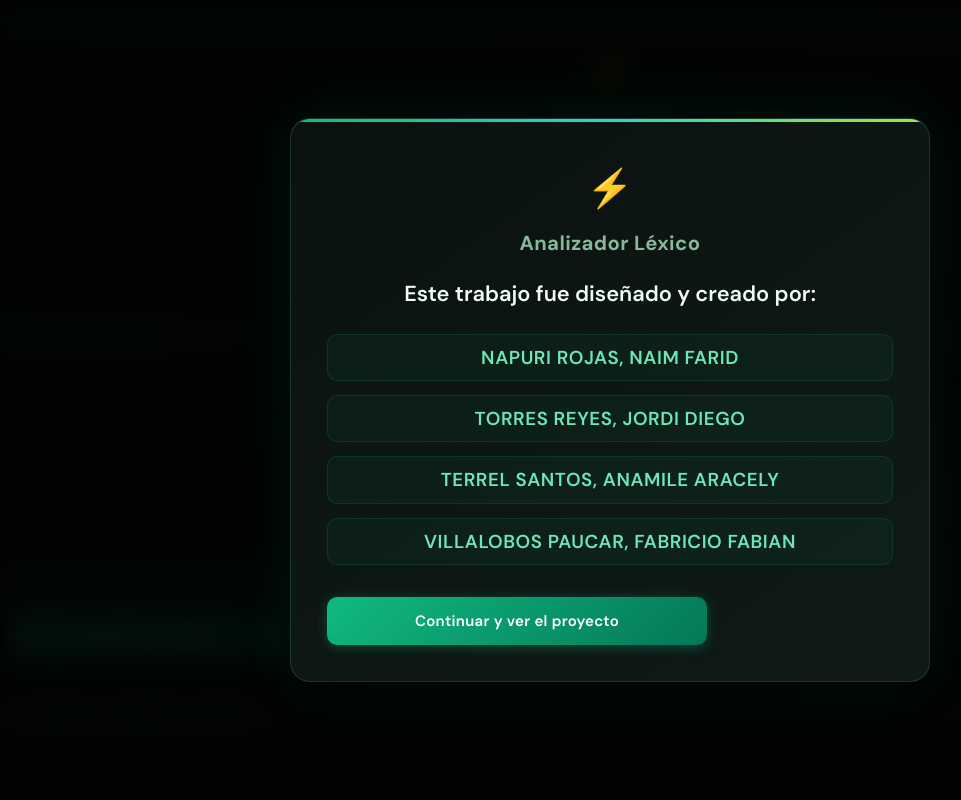
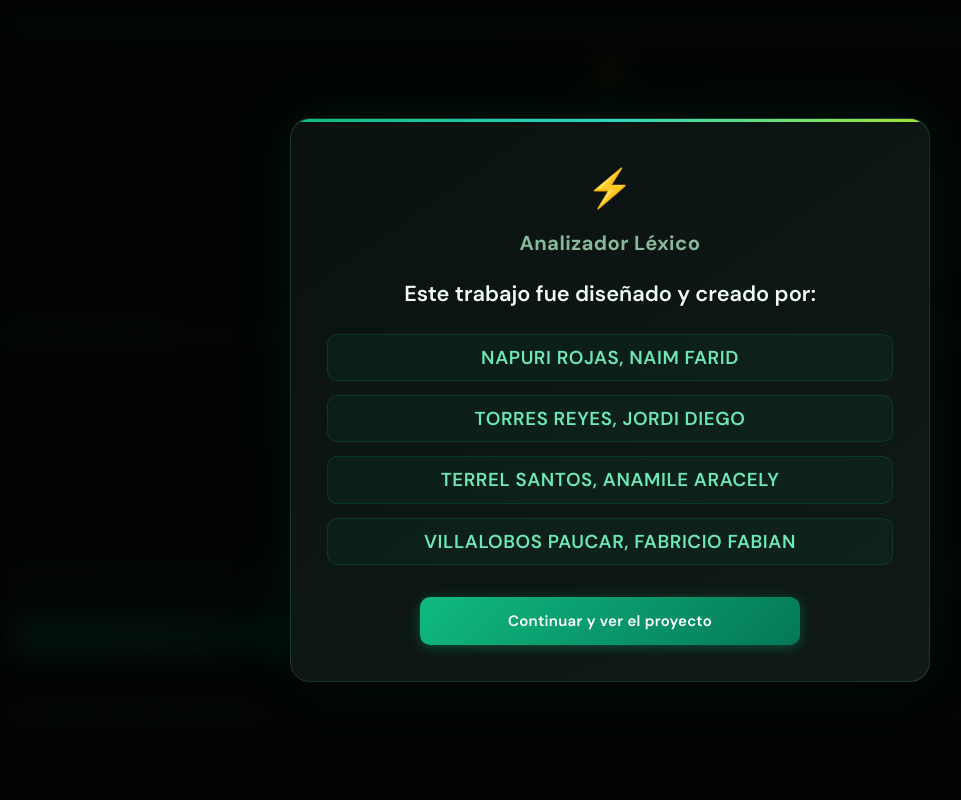
Before and after one commit to LosRojitas/tf-teoria-grupo_2, a Flask app: page / in a window 1280 px wide. Shown: the whole page, without its empty margins (30-991 px from the left). Run offline with Flask 3, Linux system fonts and the light colour scheme.

Commit message:
CorrigiendoLugarBoton

```diff
--- a/app.py
+++ b/app.py
@@ -22,6 +22,7 @@ TOKEN_SPEC = [
     ('STR_LIT',    r'"[^"]*"|\'[^\']*\''),          # Cadenas entre comillas
     ('NUM_FLOAT',  r'\d+\.\d+'),                     # Decimales (antes que enteros)
     ('NUM_INT',    r'\d+'),                           # Enteros
+
     ('BOOL_LIT',   r'\b(?:true|false)\b'),            # Booleanos
 
     # --- Palabras Reservadas (antes que ID) ---
--- a/static/style.css
+++ b/static/style.css
@@ -905,6 +905,9 @@ body.welcome-active {
 .welcome-continue {
     width: 100%;
     max-width: 380px;
+    margin-left: auto;
+    margin-right: auto;
+    flex: none;
     font-size: 1rem;
     padding: 14px 24px;
     animation: welcome-fade-up 0.55s ease 1.25s both;
```
